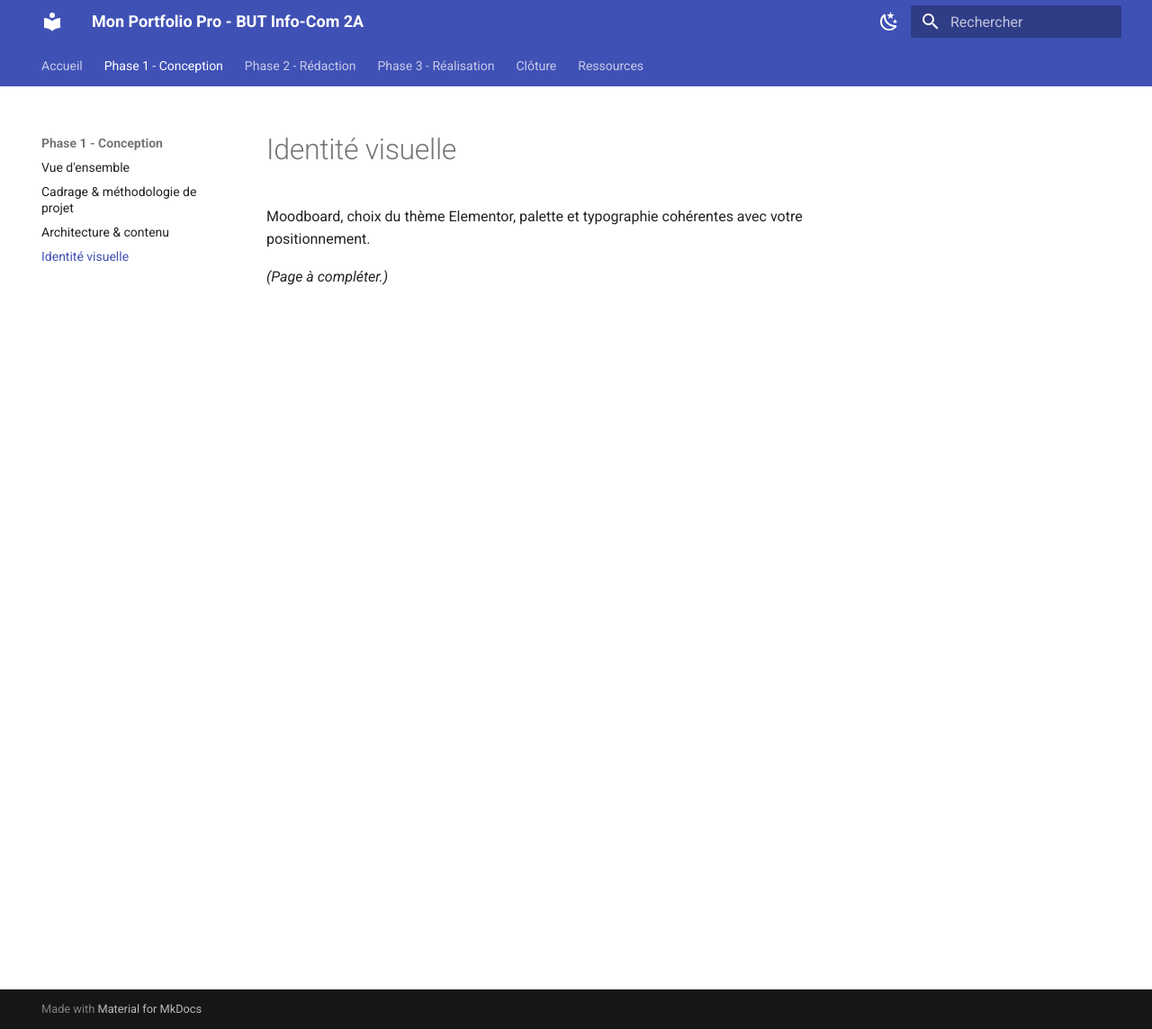
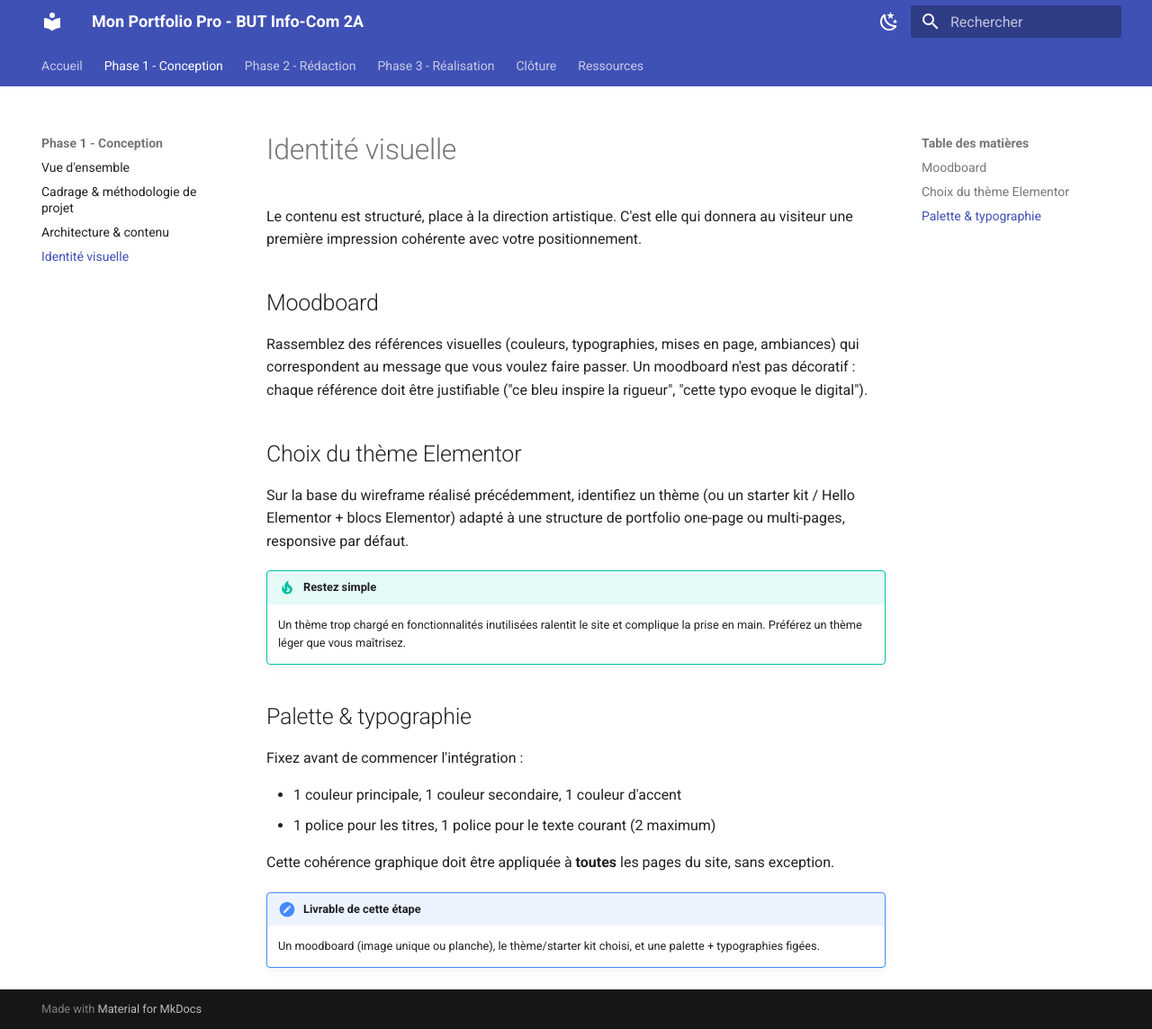
Before and after one commit to davidtrannoy-umlp/2a-portfolio, an MkDocs documentation site: the page built from docs/01-conception/identite-visuelle.md, in a window 1280 px wide and 1144 px high. Shown: the whole window at 90% size. Built offline with MkDocs 1.6.1 and Material for MkDocs 9.7.7, drawn with Linux system fonts in a browser that asks for light colours.

Commit message:
Rédaction Phase 1 : architecture & contenu, identité visuelle

```diff
--- a/docs/01-conception/identite-visuelle.md
+++ b/docs/01-conception/identite-visuelle.md
@@ -1,5 +1,26 @@
 # Identité visuelle
 
-Moodboard, choix du thème Elementor, palette et typographie cohérentes avec votre positionnement.
+Le contenu est structuré, place à la direction artistique. C'est elle qui donnera au visiteur une première impression cohérente avec votre positionnement.
 
-*(Page à compléter.)*
+## Moodboard
+
+Rassemblez des références visuelles (couleurs, typographies, mises en page, ambiances) qui correspondent au message que vous voulez faire passer. Un moodboard n'est pas décoratif : chaque référence doit être justifiable ("ce bleu inspire la rigueur", "cette typo evoque le digital").
+
+## Choix du thème Elementor
+
+Sur la base du wireframe réalisé précédemment, identifiez un thème (ou un starter kit / Hello Elementor + blocs Elementor) adapté à une structure de portfolio one-page ou multi-pages, responsive par défaut.
+
+!!! tip "Restez simple"
+    Un thème trop chargé en fonctionnalités inutilisées ralentit le site et complique la prise en main. Préférez un thème léger que vous maîtrisez.
+
+## Palette & typographie
+
+Fixez avant de commencer l'intégration :
+
+- 1 couleur principale, 1 couleur secondaire, 1 couleur d'accent
+- 1 police pour les titres, 1 police pour le texte courant (2 maximum)
+
+Cette cohérence graphique doit être appliquée à **toutes** les pages du site, sans exception.
+
+!!! note "Livrable de cette étape"
+    Un moodboard (image unique ou planche), le thème/starter kit choisi, et une palette + typographies figées.
```
Also changed, not shown: docs/01-conception/architecture-contenu.md (+22 -2 lines).
